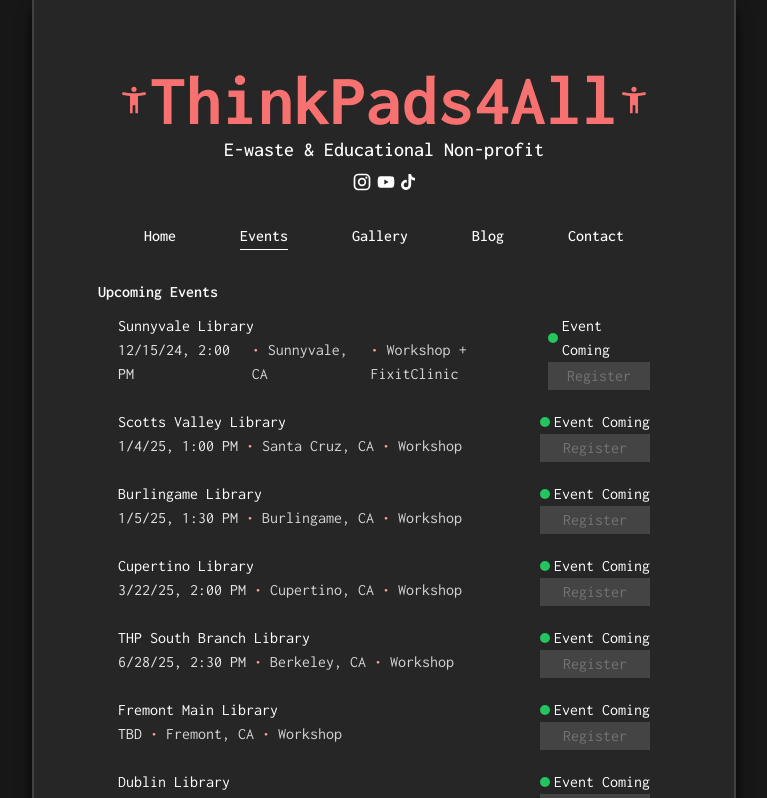
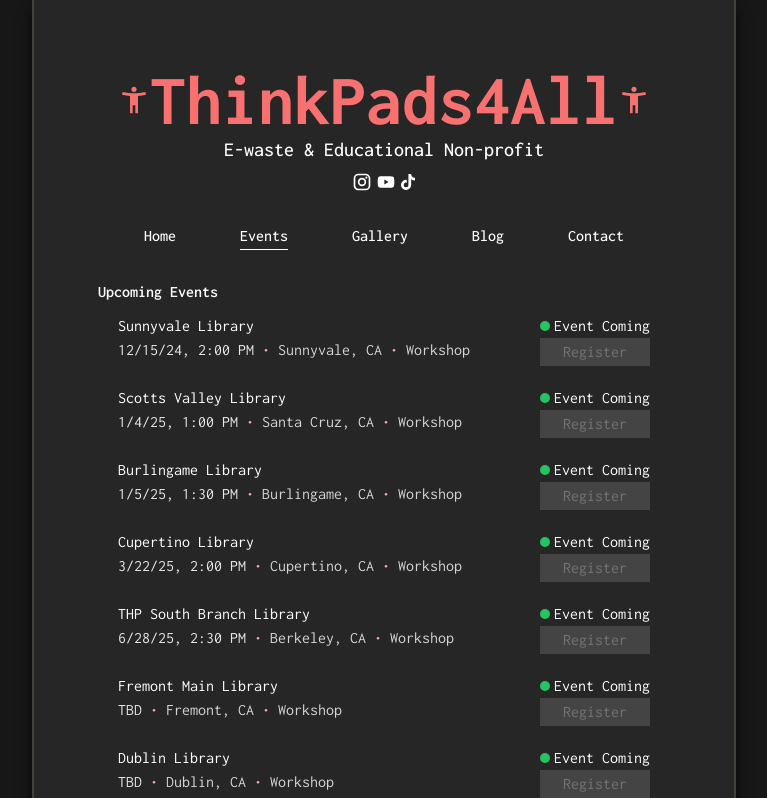
Before and after one commit to anatulya/tp4all-website, a Next.js app: page /events in a window 1280 px wide. Shown: the top 798 px of the page, without its empty margins (256-1023 px from the left). Built offline with nearby package versions, Linux system fonts and the light colour scheme.

Commit message:
removed fixit clinic tag for sunnyvale lib event

```diff
--- a/src/app/events/page.js
+++ b/src/app/events/page.js
@@ -8,7 +8,7 @@
     return (
         <div className="flex flex-col text-white">
             <h1 className="font-semibold">Upcoming Events</h1>
-            <EventListing name={"Sunnyvale Library"} date={new Date(2024, 11, 15, 14)} link={""} fixit={true} city={"Sunnyvale, CA"} />
+            <EventListing name={"Sunnyvale Library"} date={new Date(2024, 11, 15, 14)} link={""} city={"Sunnyvale, CA"} />
             <EventListing name={"Scotts Valley Library"} date={new Date(2025, 0, 4, 13)} link={""} city={"Santa Cruz, CA"} />
             <EventListing name={"Burlingame Library"} date={new Date(2025, 0, 5, 13, 30)} link={""} city={"Burlingame, CA"} />
             <EventListing name={"Cupertino Library"} date={new Date(2025, 2, 22, 14)} link={""} city={"Cupertino, CA"} />
```
